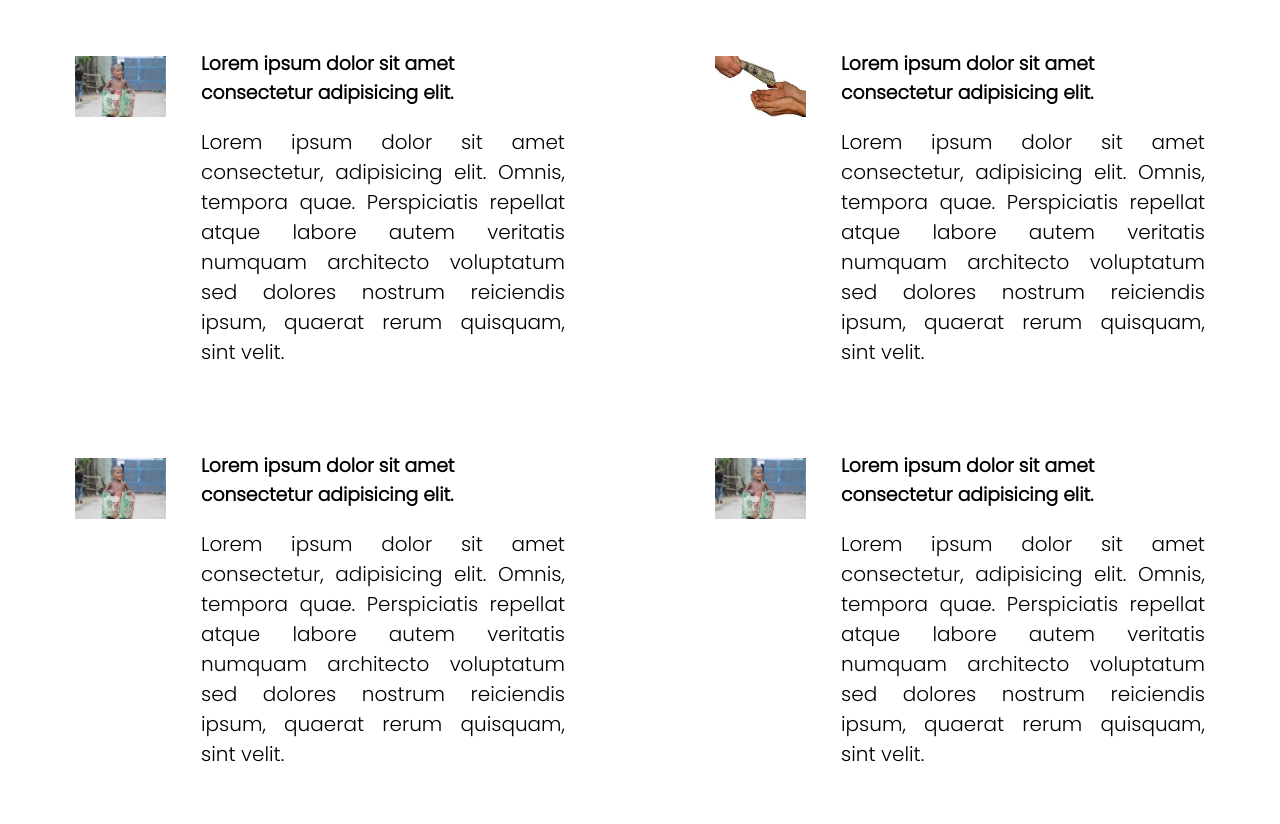
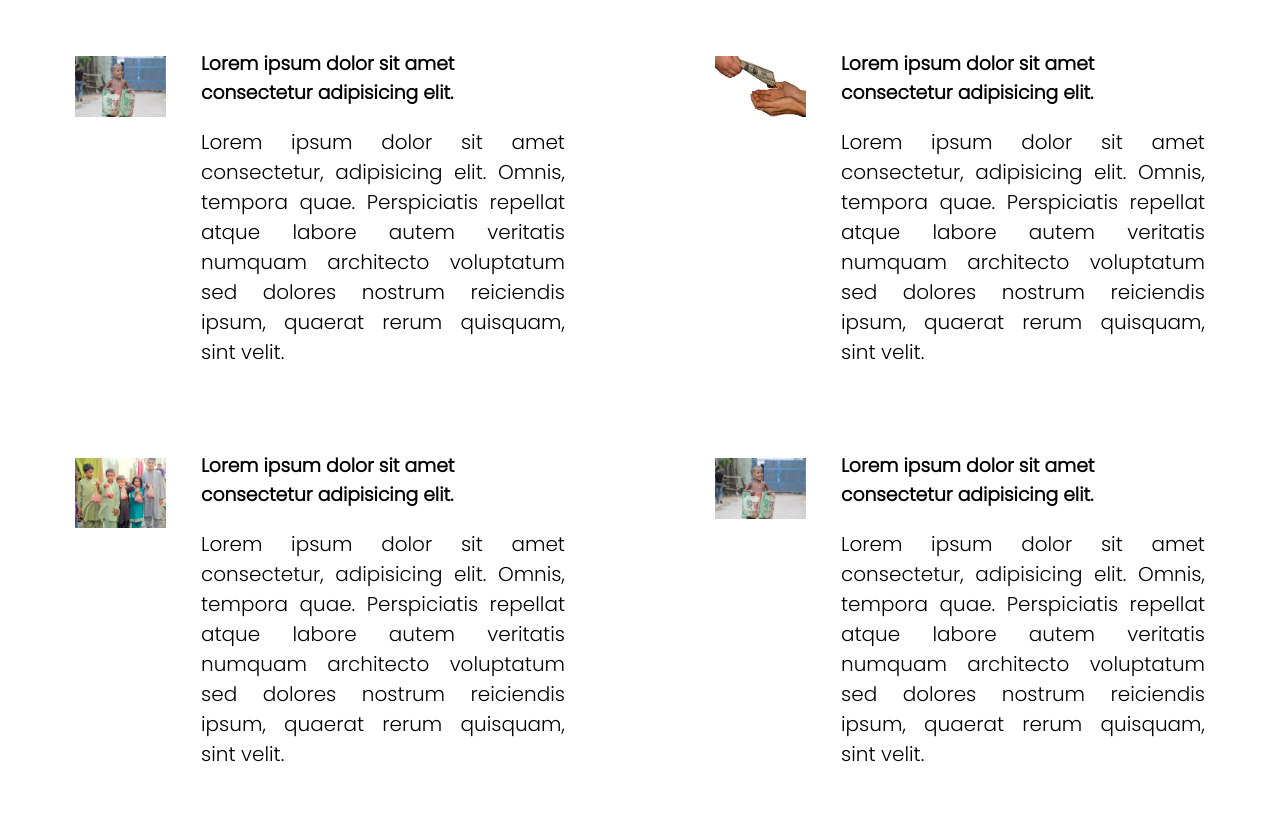
Before and after one commit to Shah-Md-Jihan/eid_zakat, a plain HTML site: page index.html in a window 1280 px wide. Shown: the part 2108-2932 px from the top of the page. Drawn offline with Linux system fonts and the light colour scheme.

Commit message:
main content2 part3

```diff
--- a/index.html
+++ b/index.html
@@ -94,7 +94,7 @@
             <div class="mother-content container-flex">
                 <article class="content container-flex">
                     <div class="con-img">
-                        <img src="images/blog/blog1.jpg" alt="">
+                        <img src="images/blog/blog3.jpeg" alt="">
                     </div>
                     <div class="con-text">
                         <h3>Lorem ipsum dolor sit amet consectetur adipisicing elit.</h3>
```
Also changed, not shown: images/blog/blog3.jpeg (added).
